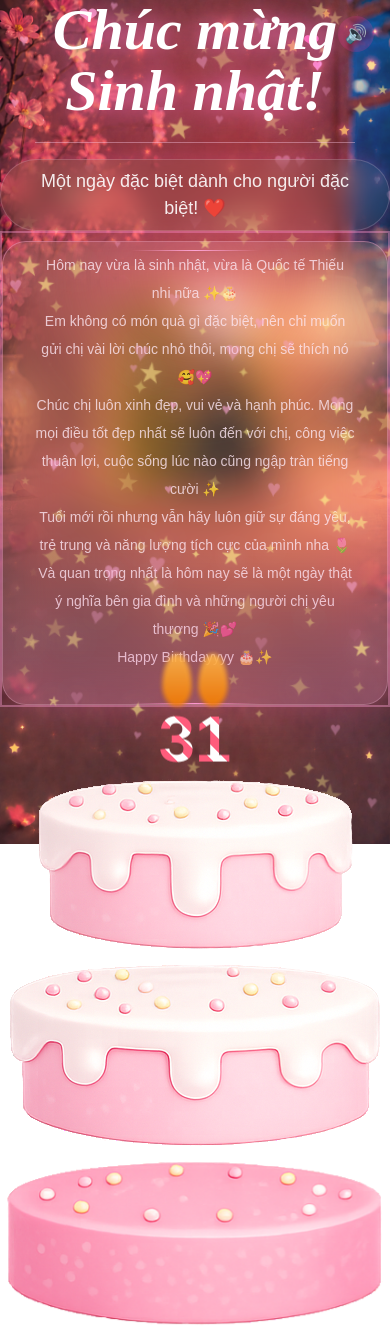
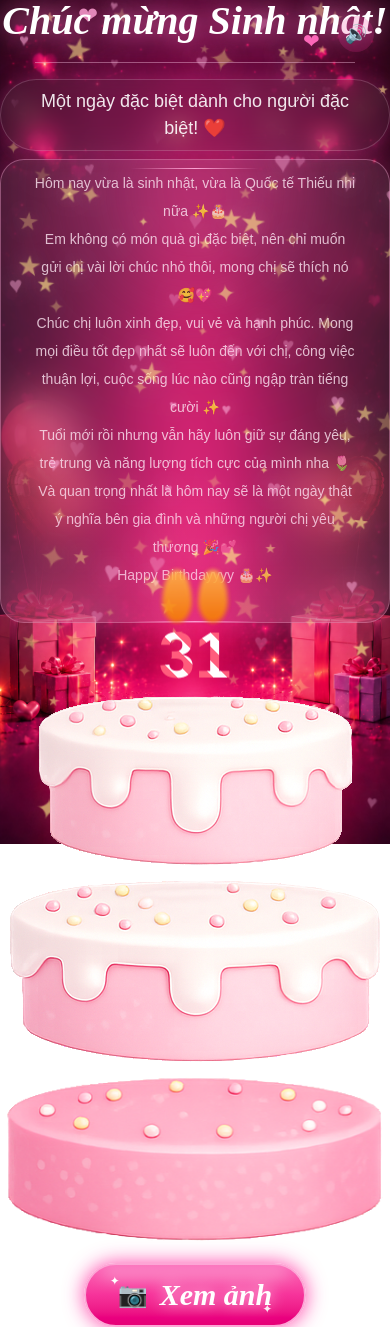
Before and after one commit to Soi-Siberia-IT/AiVuong, a Next.js app: page /aivuong in a window 390 px wide. Built offline with nearby package versions, Linux system fonts and the light colour scheme.

Commit message:
page 2: update xem anh, fix ui page 2

```diff
--- a/app/(client)/aivuong/page.tsx
+++ b/app/(client)/aivuong/page.tsx
@@ -3,21 +3,26 @@ import ChucMung from "@/components/TileChucMung"
 import HeartRandom from "@/components/heartRandom"
 import RomanticSlider from "@/components/slide"
 import ChucMungSN from "@/components/chucmung"
+import ViewPhotoButton from "@/components/bottom/viewPhotoButton"
 
 const Hello = () =>{
     return (
-        <div className="w-screen h-screen bg-cover bg-center lg:bg-cover lg:bg-center bg-[url('/mobile.png')] lg:bg-[url('/bg.gif')]">
+        <div className="w-screen h-screen bg-cover bg-center lg:bg-cover lg:bg-center bg-[url('/BG2Mobi.png')] lg:bg-[url('/bg.gif')]">
             <div className="">
                 <HeartRandom />
             </div>
             <div className="block lg:hidden">
                 <ChucMung />
-                <div className="h-[392] border-2 border-pink-300/40">
+                <div className="h-auto">
                     <ChucMungSN />
                 </div>
 
                 <div>
                     <BanhKemV2 />
+                </div>
+
+                <div className="mt-[15px] flex justify-center">
+                    <ViewPhotoButton />
                 </div>
             </div>
 
--- a/app/(client)/test/page.tsx
+++ b/app/(client)/test/page.tsx
@@ -1,9 +1,10 @@
 import Slider from "@/components/slide"
-
 
 const MoThu = () => {
   return (
-    <Slider />
+    <div>
+      <Slider />
+    </div>
     )
 }
 
--- a/components/TileChucMung.tsx
+++ b/components/TileChucMung.tsx
@@ -8,7 +8,8 @@ const ChucMung = () => {
           <h1
               className="
                 relative z-10
-                text-[58px]
+                sm:text-[58px]
+                text-[40px]
                 leading-[1.05]
                 font-black
                 italic
@@ -19,7 +20,7 @@ const ChucMung = () => {
                   fontFamily: "'Pacifico', cursive",
               }}
           >
-              Chúc mừng <br />
+              Chúc mừng
               Sinh nhật!
           </h1>
 
--- /dev/null
+++ b/components/bottom/viewPhotoButton.tsx
@@ -0,0 +1,88 @@
+"use client"
+
+import { Sliders } from "lucide-react";
+import { useState } from "react";
+import RomanticSlider from "../slide";
+
+export default function ViewPhotoButton() {
+    const [open, setOpen] = useState(false);
+
+    return (
+        <>
+            <button
+                onClick={() => setOpen(true)}
+                className="
+                relative
+                flex items-center gap-3
+                px-8 py-3
+                rounded-full
+                bg-gradient-to-b
+                from-pink-400
+                via-pink-500
+                to-pink-600
+                border-2 border-pink-300
+                shadow-[0_0_20px_rgba(255,20,147,0.8)]
+                hover:scale-105
+                active:scale-95
+                transition-all
+                duration-300
+                overflow-hidden
+            "
+            >
+                {/* ánh sáng phía trên */}
+                <div
+                    className="
+                    absolute
+                    top-1 left-4 right-4
+                    h-2
+                    rounded-full
+                    bg-white/50
+                    blur-sm
+                "
+                />
+
+                {/* sparkle */}
+                <span className="absolute left-6 top-2 text-white text-xs">✦</span>
+                <span className="absolute right-8 bottom-2 text-pink-100 text-xs">
+                    ✦
+                </span>
+
+                <span className="relative z-10 text-2xl">📷</span>
+
+                <span
+                    className="
+                    relative z-10
+                    text-white
+                    font-bold
+                    italic
+                    text-3xl
+                    drop-shadow-[0_0_8px_rgba(255,255,255,0.8)]
+                "
+                    style={{
+                        fontFamily: "'Pacifico', cursive",
+                    }}
+                >
+                    Xem ảnh
+                </span>
+            </button>
+
+            {/* Popup mobile */}
+                {open && (
+                    <div className="fixed inset-0 z-[9999] bg-black/70 backdrop-blur-sm flex items-center justify-center p-4">
+                    <div className="relative w-full max-w-[420px] h-[90vh] rounded-3xl bg-white/95 p-4 shadow-2xl">
+                        <button
+                        onClick={() => setOpen(false)}
+                        className="absolute -top-3 -right-3 h-10 w-10 rounded-full bg-pink-500 text-white font-bold shadow-lg"
+                        >
+                        ✕
+                        </button>
+                        <RomanticSlider />
+
+                    </div>
+
+                    </div>
+                )}
+        </>
+
+    );
+}
--- a/components/slide.tsx
+++ b/components/slide.tsx
@@ -151,7 +151,8 @@ export default function RomanticSlider() {
                 className="
                     relative
                     w-full
-                    max-w-[350px]
+                    sm:max-w-[350px]
+                    w-[100vh]
                     overflow-hidden
                     rounded-[34px]
                     border border-white/20
@@ -175,7 +176,7 @@ export default function RomanticSlider() {
 
                 {/* INNER */}
                 <div className="relative overflow-hidden rounded-[32px] bg-transparent">
-                    <div className="relative h-[620px] overflow-hidden">
+                    <div className="relative sm:h-[620px] h-[85vh] overflow-hidden">
 
                         {/* BG SHOW THROUGH */}
                         <div className="absolute inset-0 bg-white/5 backdrop-blur-sm" />
```
Also changed, not shown: 1 other file (tests, documents, lock files or other folders).
